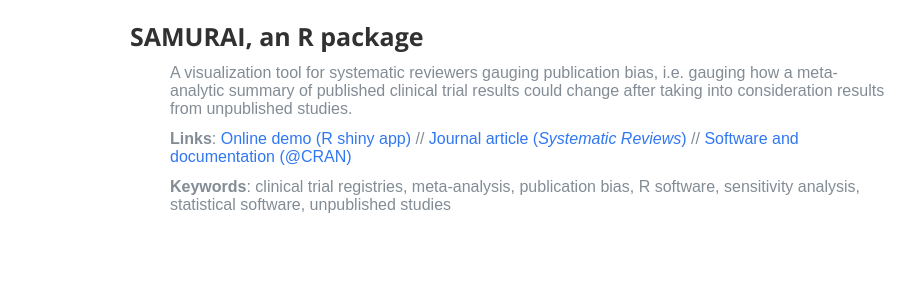
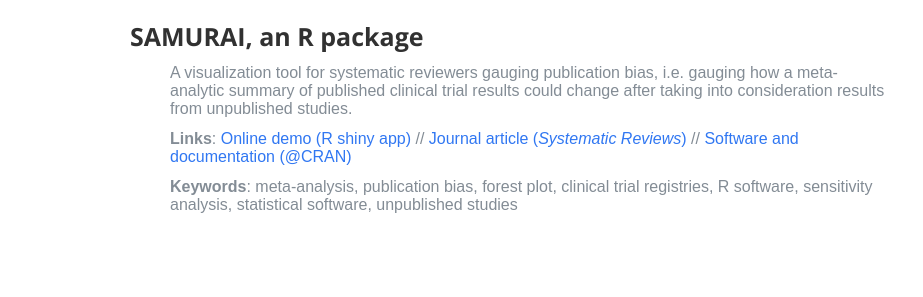
Before and after one commit to noorykim/noorykim.github.io, a plain HTML site: page index.html in a window 1280 px wide. Shown: the part 1745-2042 px from the top of the page, 0-923 px from the left. Drawn offline with nearby package versions, Linux system fonts and the light colour scheme.

Commit message:
add more to port

```diff
--- a/index.html
+++ b/index.html
@@ -155,7 +155,7 @@
                 <a href="https://doi.org/10.1186/2046-4053-3-27">Journal article (<em>Systematic Reviews</em>)</a> //
                 <a href="https://cran.r-project.org/package=SAMURAI">Software and documentation (@CRAN)</a>
               </li>
-              <li><strong>Keywords</strong>: clinical trial registries, meta-analysis, publication bias, R software, sensitivity analysis, statistical software, unpublished studies</li>
+              <li><strong>Keywords</strong>: meta-analysis, publication bias, forest plot, clinical trial registries, R software, sensitivity analysis, statistical software, unpublished studies</li>
             </ul>
           </div>
           <div class="two columns">
```
